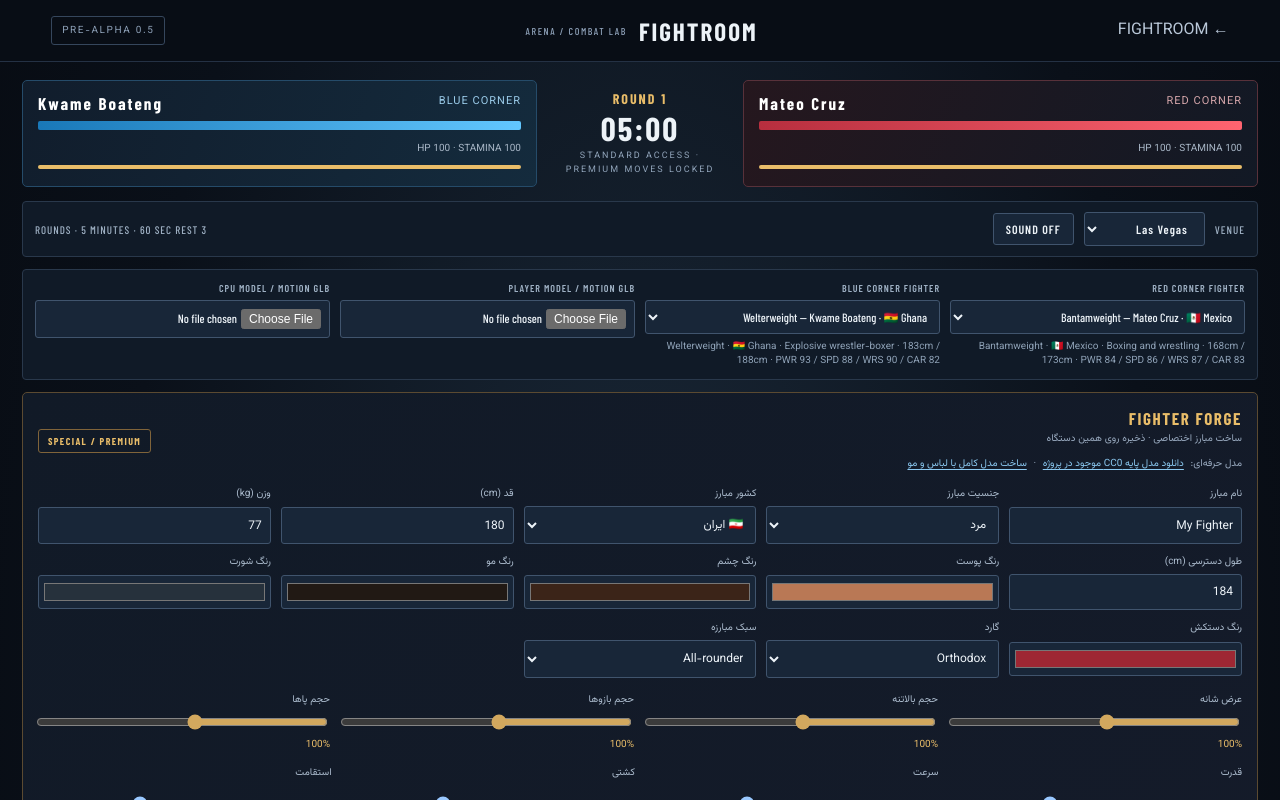
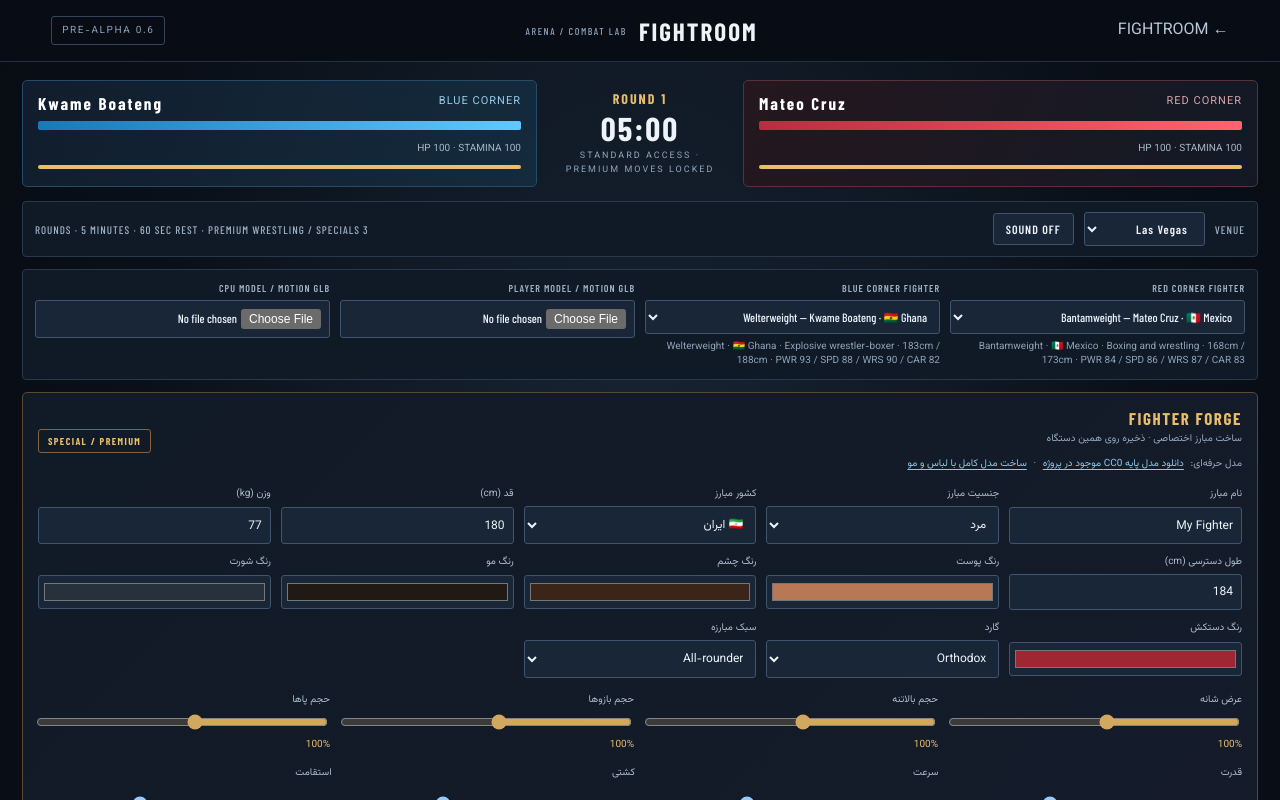
Before and after one commit to amirhshashemi-bit/FIGHTROOM, a website: page arena/index.html in a window 1280 px wide. Shown: the top 800 px of the page. Drawn offline with nearby package versions, Linux system fonts and the light colour scheme; a web font is replaced by a local one.

Commit message:
Bump arena interface label to pre-alpha 0.6

```diff
--- a/arena/index.html
+++ b/arena/index.html
@@ -8,7 +8,7 @@
 <script type="importmap">{"imports":{"three":"https://cdn.jsdelivr.net/npm/three@0.160.0/build/three.module.js"}}</script>
 </head>
 <body>
-<header class="top"><a href="../index.html">← FIGHTROOM</a><div><b>FIGHTROOM</b><span>ARENA / COMBAT LAB</span></div><span class="build">PRE-ALPHA 0.5</span></header>
+<header class="top"><a href="../index.html">← FIGHTROOM</a><div><b>FIGHTROOM</b><span>ARENA / COMBAT LAB</span></div><span class="build">PRE-ALPHA 0.6</span></header>
 <main>
 <section class="hud"><div class="fighter"><label>RED CORNER <b id="p-name">PLAYER</b></label><div class="bar"><i id="p-health"></i></div><small>HP <span id="p-hp">100</span> · STAMINA <span id="p-st">100</span></small><div class="bar stamina"><i id="p-stamina"></i></div></div><div class="round"><b id="round">ROUND 1</b><strong id="clock">05:00</strong><small id="status">FIGHT READY</small></div><div class="fighter blue"><label>BLUE CORNER <b id="e-name">CPU OPPONENT</b></label><div class="bar"><i id="e-health"></i></div><small>HP <span id="e-hp">100</span> · STAMINA <span id="e-st">100</span></small><div class="bar stamina"><i id="e-stamina"></i></div></div></section>
 <section class="arena-toolbar" aria-label="Arena settings">
@@ -17,7 +17,7 @@
 <option value="las-vegas">Las Vegas</option><option value="abu-dhabi">Abu Dhabi</option><option value="london">London</option><option value="tokyo">Tokyo</option><option value="rio">Rio de Janeiro</option><option value="paris">Paris</option><option value="bangkok">Bangkok</option><option value="new-york">New York</option><option value="toronto">Toronto</option><option value="sydney">Sydney</option>
 </select>
 <button id="sound-toggle" type="button">SOUND OFF</button>
-<span>3 ROUNDS · 5 MINUTES · 60 SEC REST</span>
+<span>3 ROUNDS · 5 MINUTES · 60 SEC REST · PREMIUM WRESTLING / SPECIALS</span>
 </section>
 <section class="roster-toolbar" aria-label="Fighter selection">
 <div><label for="player-roster">RED CORNER FIGHTER</label><select id="player-roster"></select><small id="p-profile">Profile</small></div>
```
